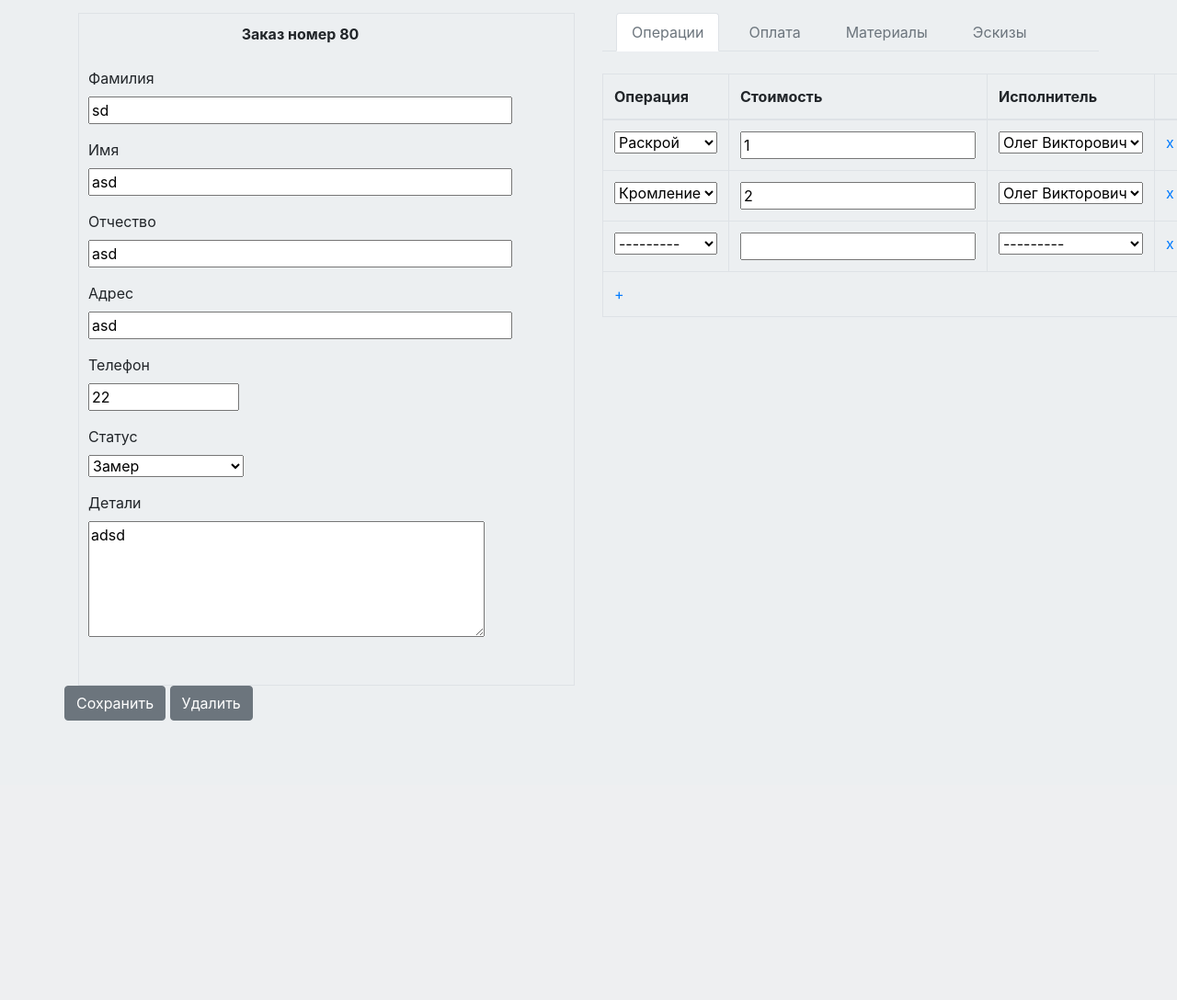
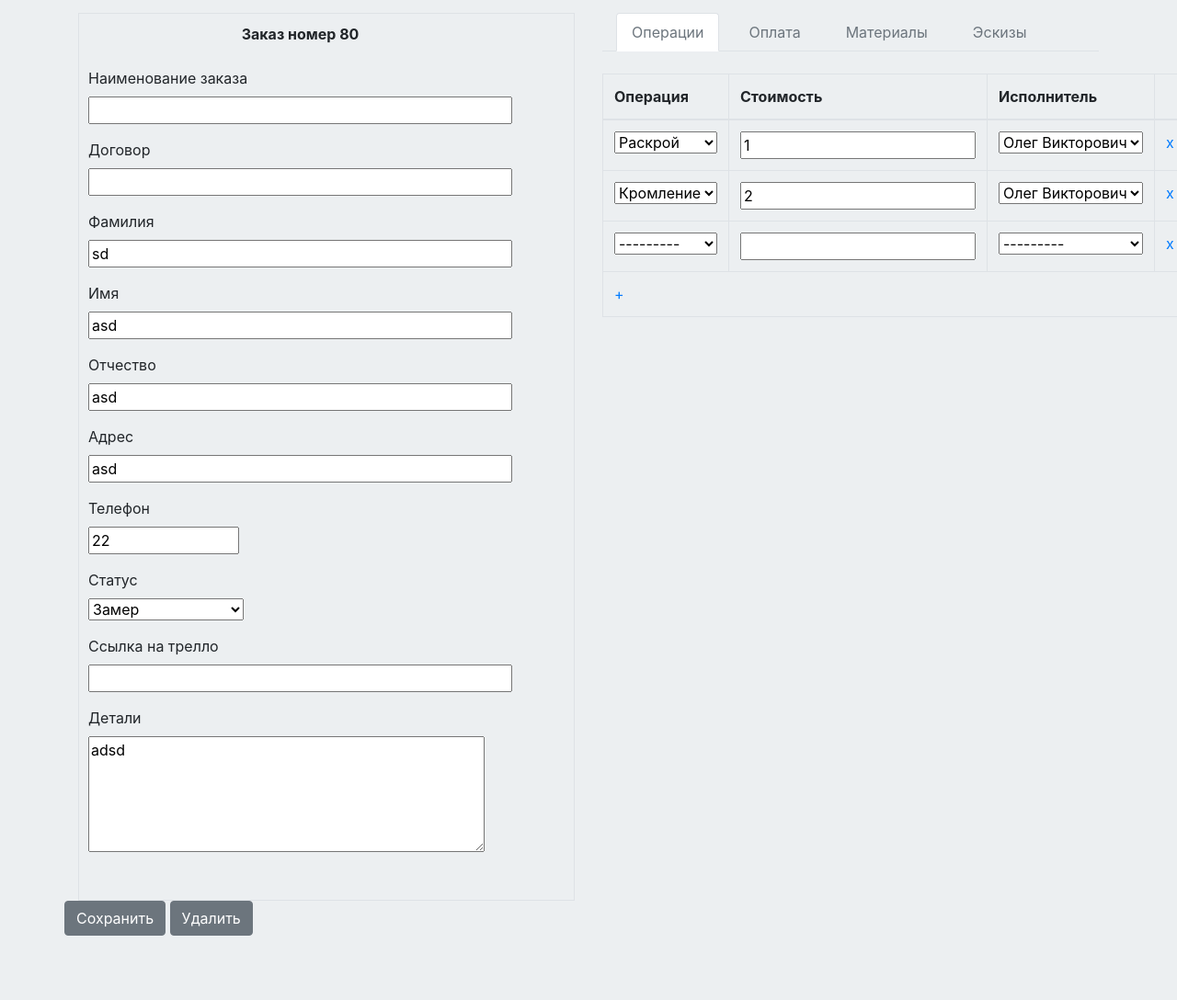
Before and after one commit to artemsmolyak/furniture_django, a Django app: page /order/80/ in a window 1280 px wide. Shown: the part 56-1144 px from the top of the page at 92% size. Before the commit the page ends 840 px from the top, so only its background shows below. Run offline with Django 3.2, Linux system fonts and the light colour scheme; a user stored in the database is signed in; data comes from the database, SQL or seed files in the repository; both versions use the stored data as it was after the commit; some libraries are stand-ins or nearby versions.

Commit message:
new order fields

```diff
--- a/orlove/settings.py
+++ b/orlove/settings.py
@@ -39,7 +39,7 @@ INSTALLED_APPS = [
     'django.contrib.messages',
     'django.contrib.staticfiles',
     'orloveFurniture',
-    'djangoformsetjs',
+
 ]
 
 MIDDLEWARE = [
@@ -125,7 +125,7 @@ STATIC_URL = '/static/'
 
 TEMPLATES_DIRS = (os.path.join(BASE_DIR, 'templates'))
 
-STATICFILES_DIRS = (os.path.join(BASE_DIR, 'static'), )
+#STATICFILES_DIRS = (os.path.join(BASE_DIR, 'static'), )
 
 LOGIN_URL = 'login'
 LOGOUT_URL = 'logout'
--- a/orloveFurniture/forms.py
+++ b/orloveFurniture/forms.py
@@ -1,6 +1,6 @@
 from django import forms
 from .models import Order, RequiredMaterial, DillerCatalog, RequiredOperation
-from djangoformsetjs.utils import formset_media_js
+
 
 class OrderForm(forms.ModelForm):
 
@@ -14,8 +14,15 @@ class OrderForm(forms.ModelForm):
                    'surname': forms.TextInput(attrs={'size': 40}),
                    'name': forms.TextInput(attrs={'size': 40}),
                    'patronymic': forms.TextInput(attrs={'size': 40}),
+
+                   'nameOrder': forms.TextInput(attrs={'size': 40}),
+                   'nameContract': forms.TextInput(attrs={'size': 40}),
+
                    'address': forms.TextInput(attrs={'size': 40}),
                    'phone': forms.TextInput(attrs={'size': 11}),
+
+                   'trelloLink': forms.TextInput(attrs={'size': 40}),
+
                    'details': forms.Textarea(attrs={'cols': 40, 'rows': 5})
                    }
 
--- a/orloveFurniture/models.py
+++ b/orloveFurniture/models.py
@@ -21,18 +21,22 @@ class Order(models.Model):
 
     date_created = models.DateTimeField(default=timezone.now)
 
+    nameOrder =  models.CharField(max_length=255)
+    nameContract = models.CharField(max_length=255)
+
     surname = models.CharField(max_length=255)
     name = models.CharField(max_length=255)
     patronymic = models.CharField(max_length=255)
 
-    status = models.ForeignKey(StatusCatalog, models.SET_NULL, blank=True, null=True)
+    status = models.ForeignKey(StatusCatalog, blank=False, null=False, on_delete=models.PROTECT)
 
     address = models.CharField(max_length=255)
 
     phone = models.CharField(max_length=11)
 
+    trelloLink = models.CharField(max_length=255)
+
     details = models.TextField()
-
 
     cost = models.IntegerField(blank=True, null=True, default = 0)
 
@@ -80,10 +84,10 @@ class RequiredOperation(models.Model):
 
     id = models.AutoField(primary_key=True)
 
-    idOrder = models.ForeignKey(Order, blank=False, null=False)
+    idOrder = models.ForeignKey(Order, blank=False, null=False, on_delete=models.PROTECT)
 
-    idOperation =  models.ForeignKey(OperationCatalog,  blank=False, null=False)
-    idWorker = models.ForeignKey(WorkerCatalog, blank=False, null=False)
+    idOperation =  models.ForeignKey(OperationCatalog,  blank=False, null=False, on_delete=models.PROTECT)
+    idWorker = models.ForeignKey(WorkerCatalog, blank=False, null=False, on_delete=models.PROTECT)
     cost = models.IntegerField()
 
     def save(self, *args, **kwargs):
@@ -119,9 +123,9 @@ class RequiredMaterial(models.Model):
 
     id = models.AutoField(primary_key=True)
 
-    idOrder = models.ForeignKey(Order, blank=False, null=False)
+    idOrder = models.ForeignKey(Order, blank=False, null=False, on_delete=models.PROTECT)
 
-    idMaterial = models.ForeignKey(MaterialCatalog, blank=False, null=False)
+    idMaterial = models.ForeignKey(MaterialCatalog, blank=False, null=False, on_delete=models.PROTECT)
 
     count = models.IntegerField()
 
--- a/templates/order_form_customer.html
+++ b/templates/order_form_customer.html
@@ -25,6 +25,27 @@
                 <div class="text-center"> <b> <label>Заказ номер</label>  {{ objOrder.id }} </b> </div>
 
             </div>
+
+
+            <div class="form-group">
+                {{ form.nameOrder.errors }}
+
+                 <label for="{{ form.nameOrder.id_for_label }}">Наименование заказа</label><br>
+
+                {{ form.nameOrder }}
+            </div>
+
+
+
+            <div class="form-group">
+                {{ form.nameContract.errors }}
+
+                 <label for="{{ form.nameContract.id_for_label }}">Договор</label><br>
+
+                {{ form.nameContract }}
+            </div>
+
+
 
 
 
@@ -90,6 +111,15 @@
 
 
             <div class="form-group">
+                {{ form.trelloLink.errors }}
+
+                <label for="{{ form.trelloLink.id_for_label }}">Ссылка на трелло</label><br>
+
+                {{ form.trelloLink }}
+
+            </div>
+
+            <div class="form-group">
 
                 <label for="{{ form.details.id_for_label }}">Детали</label><br>
 
```
Also changed, not shown: db.sqlite3, orloveFurniture/migrations/0017_auto_20200201_1426.py (added).
